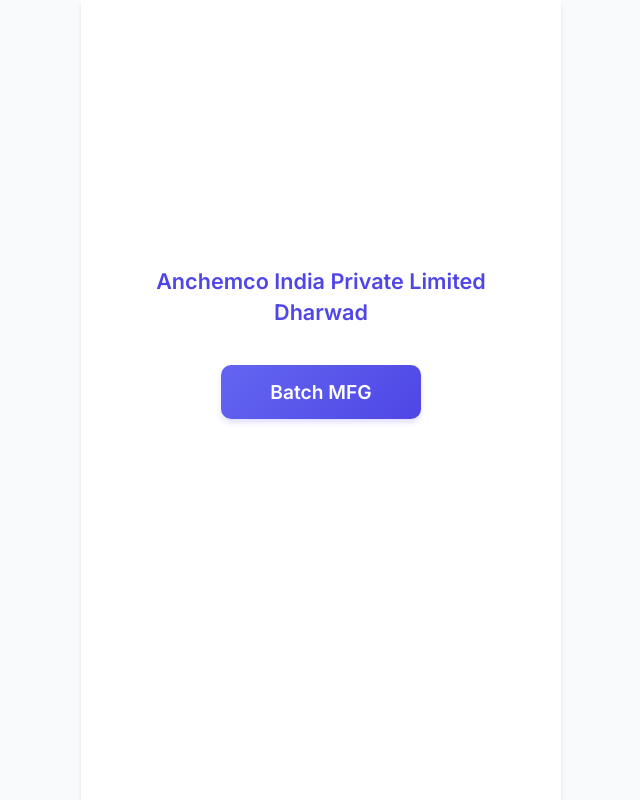
After one commit to BhagyaRamadurga/Anchemco, a Flask app: page /home in a window 1280 px wide. The commit adds this page. Shown: the whole page, without its empty margins (319-959 px from the left). Run offline with Flask 3, Linux system fonts and the light colour scheme; the visitor is signed in with stand-in values (Sample User, id 1).

Commit message:
anchemco app

```diff
--- a/app.py
+++ b/app.py
@@ -46,7 +46,9 @@ class ProductionEntry(db.Model):
     authorised_person = db.Column(db.String(150))
     employee_id = db.Column(db.String(50))
     final_batch_number = db.Column(db.String(50))
+    final_batch_number = db.Column(db.String(50))
     sf_batch_number = db.Column(db.String(50))
+    batch_quantity = db.Column(db.String(50))
     urea_percentage = db.Column(db.Float)
     density = db.Column(db.Float)
     photo_path = db.Column(db.String(300))
@@ -64,13 +66,13 @@ def load_user(user_id):
 @app.route('/')
 def home():
     if current_user.is_authenticated:
-        return redirect(url_for('dashboard'))
+        return redirect(url_for('landing'))
     return redirect(url_for('login'))
 
 @app.route('/login')
 def login():
     if current_user.is_authenticated:
-        return redirect(url_for('dashboard'))
+        return redirect(url_for('landing'))
     return render_template('auth.html')
 
 @app.route('/login', methods=['POST'])
@@ -84,7 +86,13 @@ def login_post():
         return render_template('auth.html', login_error='Please check your login details and try again.', active_tab='login')
 
     login_user(user)
-    return redirect(url_for('dashboard'))
+    login_user(user)
+    return redirect(url_for('landing'))
+
+@app.route('/home')
+@login_required
+def landing():
+    return render_template('home.html')
 
 @app.route('/signup', methods=['POST'])
 def signup_post():
@@ -161,11 +169,12 @@ def save_entry():
 
         new_entry = ProductionEntry(
             user_id=current_user.id,
-            company_name=request.form.get('company_name'),
+            company_name="Anchemco India Private Limited Dharwad",
             authorised_person=request.form.get('authorised_person'),
             employee_id=request.form.get('employee_id'),
             final_batch_number=request.form.get('final_batch_number'),
-            sf_batch_number=request.form.get('sf_batch_number'),
+            sf_batch_number="SF AdBlue",
+            batch_quantity=request.form.get('batch_quantity'),
             urea_percentage=float(request.form.get('urea_percentage')),
             density=float(request.form.get('density')),
             photo_path=filename
@@ -209,8 +218,9 @@ def download_excel():
             'Company': e.company_name,
             'Auth Person': e.authorised_person,
             'Employee ID': e.employee_id,
+            'Product': e.sf_batch_number,
             'Final Batch': e.final_batch_number,
-            'SF/Finished': e.sf_batch_number,
+            'Batch Quantity': e.batch_quantity,
             'Urea %': e.urea_percentage,
             'Density': e.density,
             'Photo': e.photo_path
@@ -237,6 +247,18 @@ def service_worker():
 
 
 
+@app.route('/fix_db')
+def fix_db():
+    try:
+        # Attempt to add the column. Works for SQLite and Postgres (mostly)
+        # For Postgres specifically:
+        with db.engine.connect() as conn:
+            conn.execute(db.text("ALTER TABLE production_entry ADD COLUMN IF NOT EXISTS batch_quantity VARCHAR(50)"))
+            conn.commit()
+        return "Database fixed! Column 'batch_quantity' added."
+    except Exception as e:
+        return f"Error or already exists: {str(e)}"
+
 if __name__ == '__main__':
     with app.app_context():
         db.create_all()
--- a/static/style.css
+++ b/static/style.css
@@ -1,9 +1,13 @@
 :root {
-    --primary-color: #4F46E5;
-    --secondary-color: #E0E7FF;
-    --text-color: #1F2937;
-    --bg-color: #F3F4F6;
+    --primary-color: #6366F1;
+    /* Indigo */
+    --primary-gradient: linear-gradient(135deg, #6366F1 0%, #4F46E5 100%);
+    --bg-color: #F8FAFC;
+    --text-color: #1E293B;
+    --text-muted: #64748B;
     --white: #FFFFFF;
+    --input-border: #E2E8F0;
+    --input-focus: #6366F1;
 }
 
 * {
@@ -21,12 +25,11 @@ body {
 
 .app-container {
     max-width: 480px;
-    /* Mobile width simulation */
     margin: 0 auto;
     background: var(--white);
     min-height: 100vh;
-    box-shadow: 0 0 20px rgba(0, 0, 0, 0.05);
-    padding: 20px;
+    box-shadow: 0 4px 6px -1px rgba(0, 0, 0, 0.1), 0 2px 4px -1px rgba(0, 0, 0, 0.06);
+    padding: 24px;
     position: relative;
 }
 
@@ -46,12 +49,17 @@ body {
 .auth-card h1 {
     margin-bottom: 2rem;
     color: var(--primary-color);
+    background: var(--primary-gradient);
+    -webkit-background-clip: text;
+    background-clip: text;
+    -webkit-text-fill-color: transparent;
+    font-weight: 800;
 }
 
 .tabs {
     display: flex;
     margin-bottom: 2rem;
-    background: var(--secondary-color);
+    background: #F1F5F9;
     border-radius: 12px;
     padding: 4px;
 }
@@ -64,13 +72,14 @@ body {
     cursor: pointer;
     border-radius: 8px;
     font-weight: 500;
-    color: var(--text-color);
+    color: var(--text-muted);
+    transition: all 0.2s;
 }
 
 .tab-btn.active {
     background: var(--white);
     color: var(--primary-color);
-    box-shadow: 0 2px 4px rgba(0, 0, 0, 0.05);
+    box-shadow: 0 1px 3px rgba(0, 0, 0, 0.1);
 }
 
 .auth-form {
@@ -79,41 +88,72 @@ body {
 
 .auth-form.active {
     display: block;
-    animation: fadeIn 0.3s ease;
+    animation: fadeIn 0.4s cubic-bezier(0.16, 1, 0.3, 1);
 }
 
 .input-group {
     text-align: left;
-    margin-bottom: 1rem;
+    margin-bottom: 1.25rem;
 }
 
 .input-group label {
     display: block;
-    margin-bottom: 5px;
+    margin-bottom: 6px;
     font-size: 0.9rem;
-    color: #6B7280;
+    font-weight: 500;
+    color: var(--text-color);
 }
 
 .input-group input,
 .input-group select {
     width: 100%;
-    padding: 12px;
-    border: 1px solid #D1D5DB;
-    border-radius: 8px;
+    padding: 12px 14px;
+    border: 1px solid var(--input-border);
+    border-radius: 10px;
     font-size: 1rem;
+    transition: all 0.2s;
+    background: #FCFCFD;
 }
 
+.input-group input:focus,
+.input-group select:focus {
+    outline: none;
+    border-color: var(--input-focus);
+    box-shadow: 0 0 0 3px rgba(99, 102, 241, 0.2);
+    background: var(--white);
+}
+
+/* Readonly Inputs */
+.input-group input:disabled,
+.input-group input[readonly] {
+    background-color: #F1F5F9 !important;
+    color: var(--text-muted) !important;
+    border-color: #E2E8F0;
+    cursor: default;
+}
+
+
 .btn-primary {
+    display: inline-block;
     width: 100%;
     padding: 14px;
-    background-color: var(--primary-color);
+    background: var(--primary-gradient);
     color: var(--white);
     border: none;
-    border-radius: 8px;
+    border-radius: 10px;
     font-size: 1rem;
     font-weight: 600;
+    text-align: center;
     cursor: pointer;
     margin-top: 10px;
+    transition: transform 0.1s, box-shadow 0.2s;
+    box-shadow: 0 4px 6px -1px rgba(79, 70, 229, 0.2);
+    text-decoration: none;
+}
+
+.btn-primary:active {
+    transform: translateY(1px);
+    box-shadow: none;
 }
 
 .details {
--- /dev/null
+++ b/templates/home.html
@@ -0,0 +1,13 @@
+{% extends "base.html" %}
+
+{% block content %}
+<div
+    style="display: flex; flex-direction: column; align-items: center; justify-content: center; height: 80vh; text-align: center; padding: 20px;">
+    <h1 style="color: #4F46E5; margin-bottom: 5px; line-height: 1.2; font-size: 1.35rem; white-space: nowrap;">Anchemco
+        India Private Limited</h1>
+    <h2 style="color: #4F46E5; margin-top: 0; margin-bottom: 30px; font-size: 1.35rem;">Dharwad</h2>
+
+    <a href="{{ url_for('dashboard') }}" class="btn-primary"
+        style="max-width: 200px; padding: 15px 30px; font-size: 1.2rem;">Batch MFG</a>
+</div>
+{% endblock %}
```
Also changed, not shown: migrate_db.py (added, +15 -0 lines), templates/dashboard.html (+12 -10 lines), templates/form.html (+8 -9 lines), tests.py (+7 -5 lines), instance/sharanu_app.db, sharanu_app.db (added), uploads/20260121171850_test.jpg (added), uploads/20260121174233_test.jpg (added), uploads/20260121174330_test.jpg (added), uploads/20260121174408_test.jpg (added).
